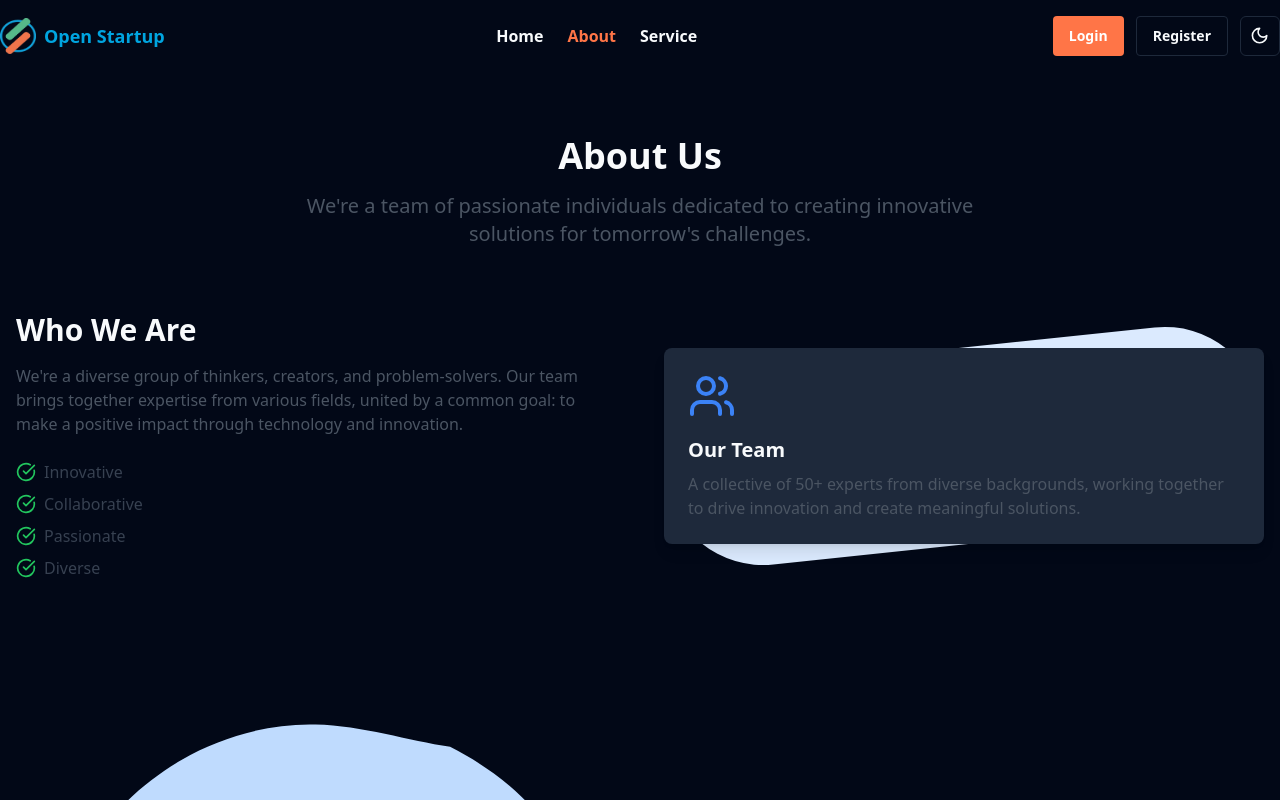
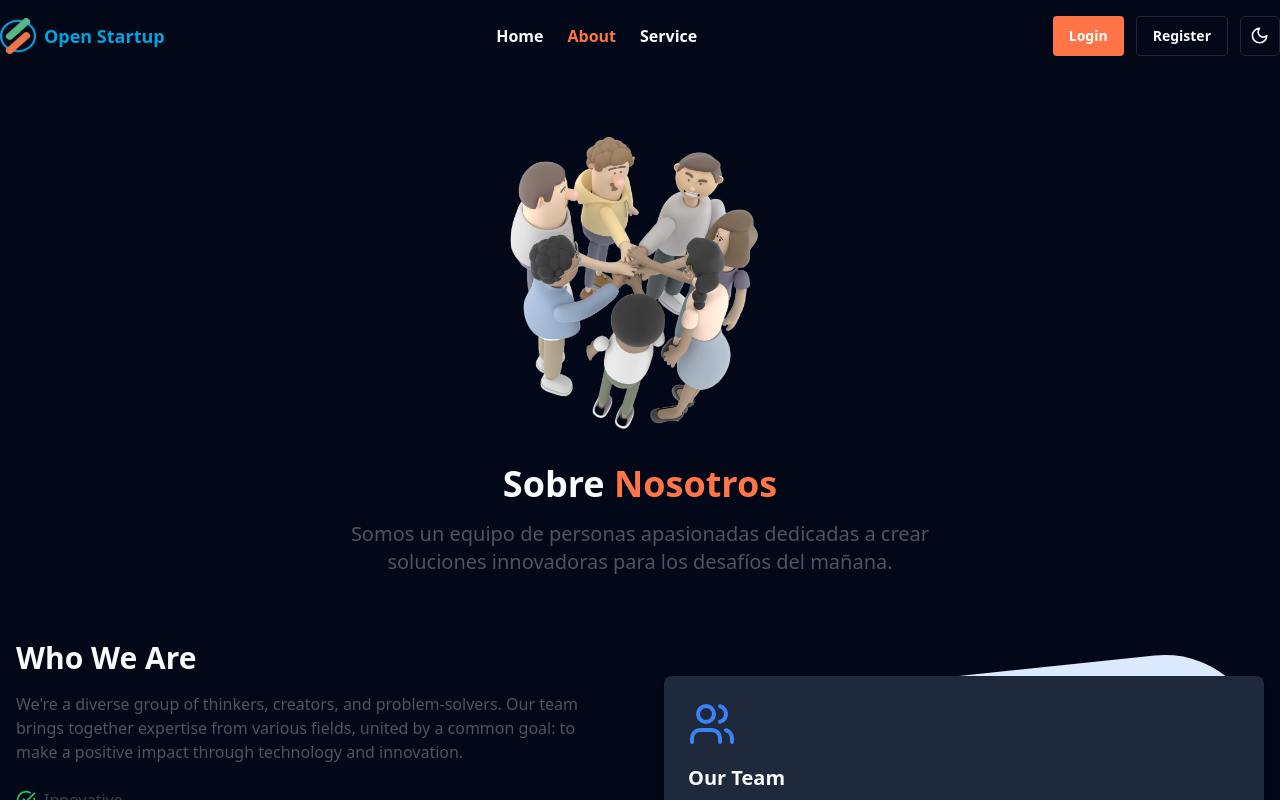
Before and after one commit to D3V-Legion/Open-Startup-Frontend, a React (Vite) app in the folder vite-project/: page /about in a window 1280 px wide. Shown: the top 800 px of the page. Built offline with nearby package versions, Linux system fonts and the light colour scheme.

Commit message:
agregando algunos cambios en texto

```diff
--- a/vite-project/src/App.css
+++ b/vite-project/src/App.css
@@ -13,11 +13,19 @@
   transition: filter 400ms, transform 400ms;
   filter: drop-shadow(0 0 2em #24ACF2);
 }
-.logo:hover {
+.logo:hover,.about:hover {
   filter: drop-shadow(0 0 2em #646cffaa);
 }
-.logo.react:hover {
+.logo.react:hover, .about.react:hover{
   filter: drop-shadow(0 0 2em #0078A3);
+}
+
+.about{
+  cursor: pointer;
+  will-change: filter;
+  transition: filter 400ms;
+  transition: filter 400ms, transform 400ms;
+  filter: drop-shadow(0 0 2em #24ACF2);
 }
 
 @keyframes logo-spin {
--- a/vite-project/src/pages/About.tsx
+++ b/vite-project/src/pages/About.tsx
@@ -1,13 +1,21 @@
 import { ArrowRight, CheckCircle, Users } from "lucide-react"
+import ilustracion from "../../public/about.png"
 
 export default function AboutUs() {
   return (
     <div className="min-h-screen bg-gradient-to-b">
-      <main className="container mx-auto px-4 py-16">
+      <main className="container mx-auto px-4 py-2">
         <section className="text-center mb-16">
-          <h1 className="text-4xl font-bold mb-4">About Us</h1>
+        <div className="flex justify-center align-middle">
+          <img
+            src={ilustracion}
+            className="about react w-80 h-80 sm:w-96 sm:h-96 object-contain animate-bounce-slow"
+            alt="React logo"
+          />
+        </div>
+          <h1 className="text-4xl font-bold mb-4">Sobre  <span className="text-primary">Nosotros</span></h1>
           <p className="text-xl text-gray-600 max-w-2xl mx-auto">
-            We're a team of passionate individuals dedicated to creating innovative solutions for tomorrow's challenges.
+          Somos un equipo de personas apasionadas dedicadas a crear soluciones innovadoras para los desafíos del mañana.
           </p>
         </section>
 
```
